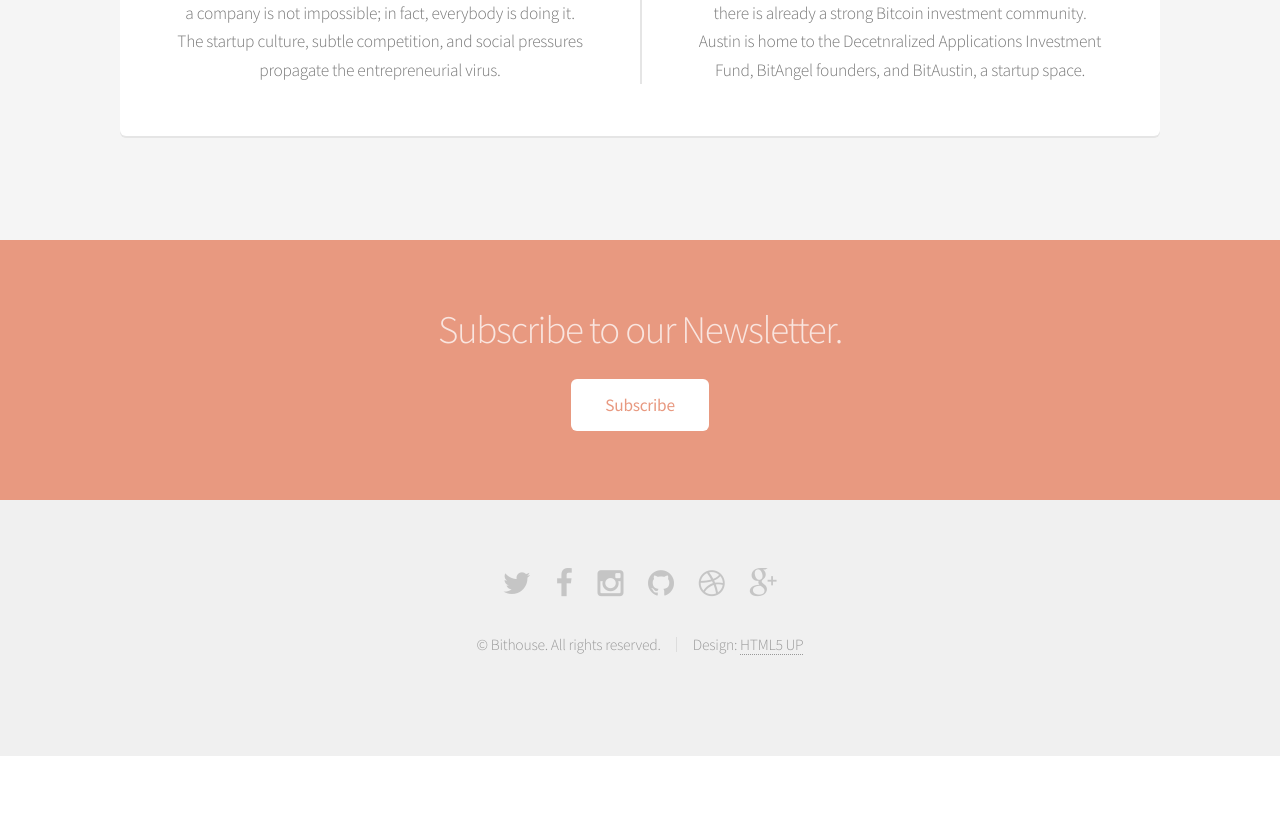
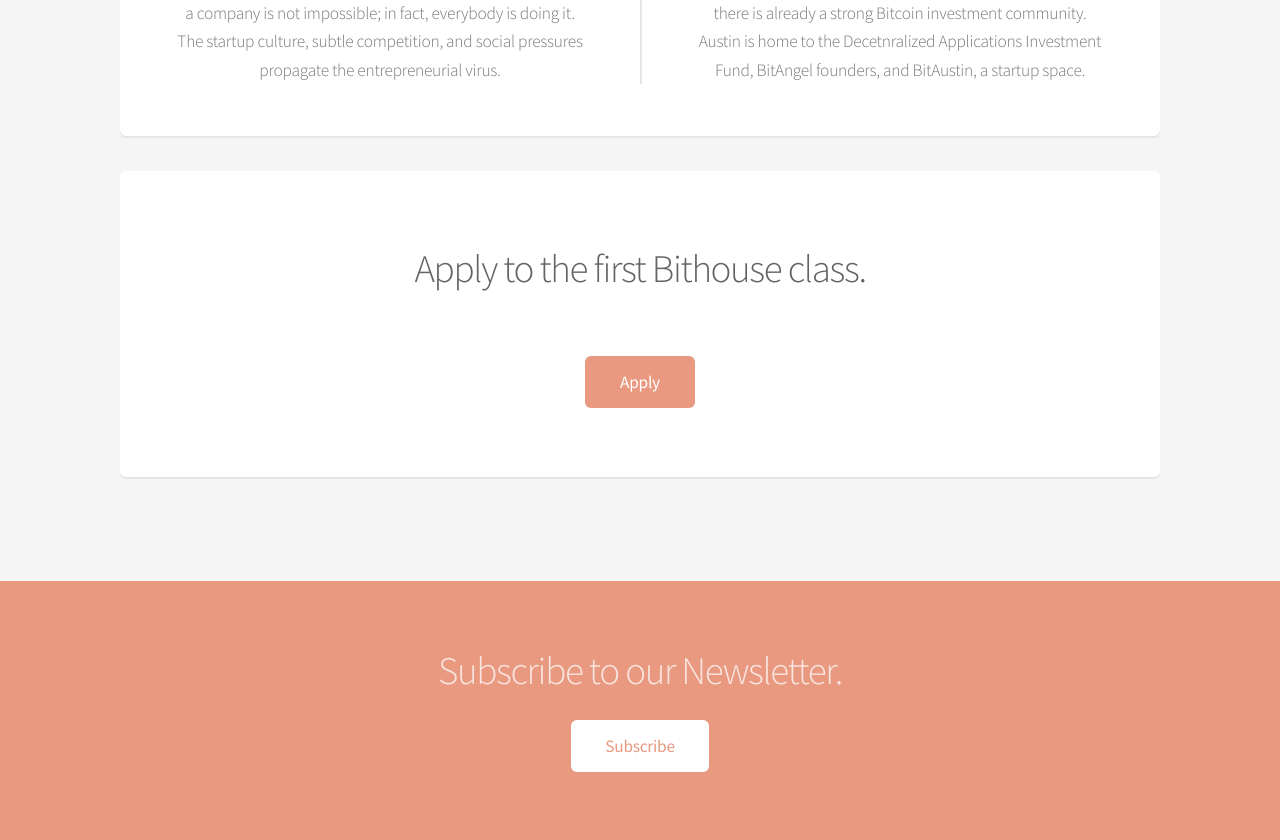
Before and after one commit to albertmat27/bithouse, a Django app: page / in a window 1280 px wide. Shown: the part 2532-3372 px from the top of the page. Before the commit the page ends 3288 px from the top, so only its background shows below. Run offline with Django 3.2, Linux system fonts and the light colour scheme.

Commit message:
apply button added at the bottom of page

```diff
--- a/templates/index.html
+++ b/templates/index.html
@@ -133,6 +133,12 @@
 					</div>
 				</div>
 				-->
+				<section class="box special">
+					<header class="major">
+						<h2>Apply to the first Bithouse class.</h2> <br /><br />
+						<a href="http://goo.gl/forms/o7BUvIyDio" class="button special">Apply</a>
+					</header>
+				</section>
 			</section>
 
 		<!-- CTA -->
```
